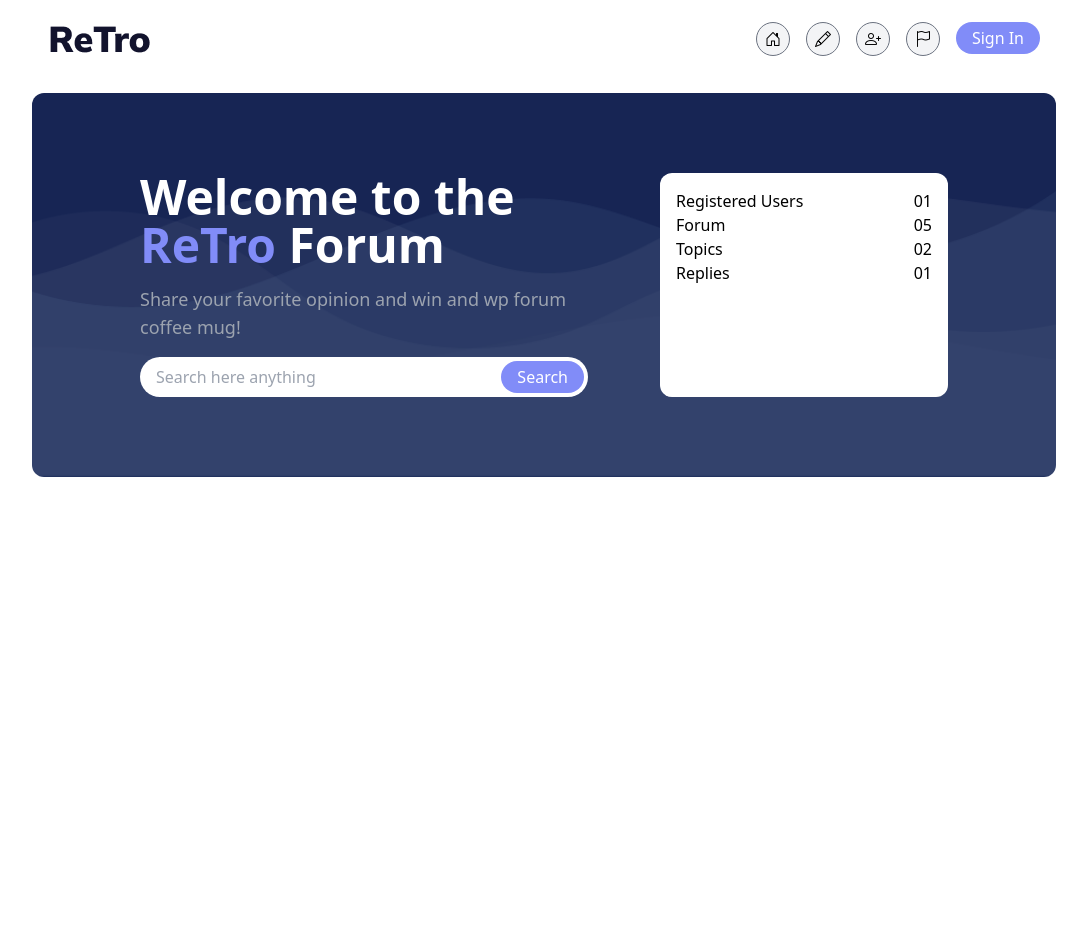
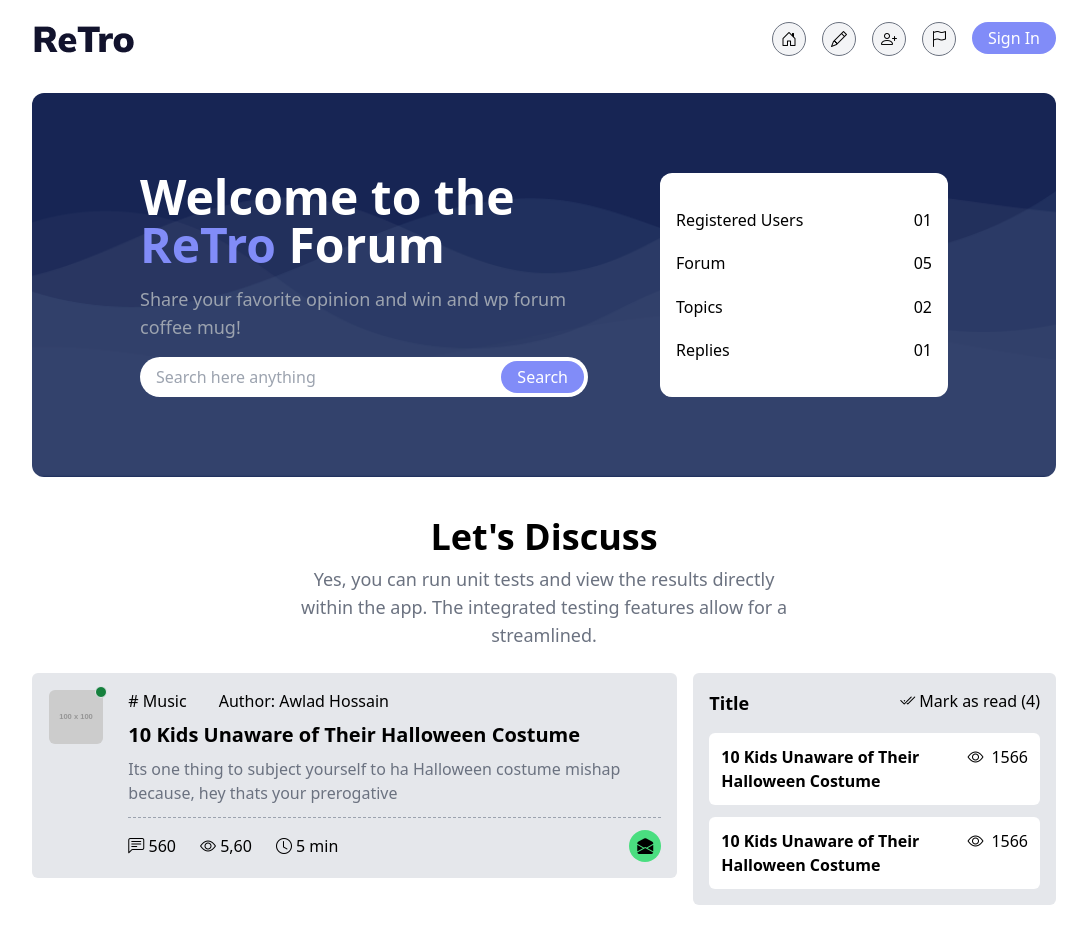
Before and after one commit to rahatfaruk/pha6-retro-forum, a plain HTML site: page index.html in a window 1280 px wide. Shown: the whole page, without its empty margins (96-1183 px from the left). Before the commit the page ends 800 px from the top, so only its background shows below. Drawn offline with nearby package versions, Linux system fonts and the light colour scheme; placeholder pictures from the web are drawn by us.

Commit message:
lets-discuss sect ui added

```diff
--- a/index.html
+++ b/index.html
@@ -10,7 +10,7 @@
   <link rel="stylesheet" href="https://cdn.jsdelivr.net/npm/bootstrap-icons@1.11.3/font/bootstrap-icons.min.css">
 </head>
 <body>
-  <header class="p-4 max-w-screen-lg mx-auto">
+  <header class="py-4 px-4 md:px-0 max-w-screen-lg mx-auto">
     <!-- ## navbar -->
     <nav class="flex flex-col md:flex-row items-center justify-between gap-4">
       <!-- logo -->
@@ -53,7 +53,7 @@
           </form>
         </div>
         <!-- col: info -->
-        <ul class="w-3/4 md:w-2/6 mx-auto p-4 rounded-xl bg-white">
+        <ul class="flex flex-col justify-evenly w-3/4 md:w-2/6 mx-auto p-4 rounded-xl bg-white">
           <li class="flex justify-between gap-6">
             <h3>Registered Users</h3>
             <p>01</p>
@@ -73,6 +73,89 @@
         </ul>
       </div>
     </section>
+
+    <!-- ## sect: discuss -->
+    <section class="p-6">
+      <div class="max-w-screen-lg mx-auto">
+        <!-- ### section-header -->
+        <div class="max-w-lg mx-auto mb-6 text-center">
+          <h2 class="text-3xl md:text-4xl mb-2 font-bold">Let&apos;s Discuss</h2>
+          <p class="md:text-lg text-gray-500">Yes, you can run unit tests and view the results directly within the app. The integrated testing features allow for a streamlined.</p>
+        </div>
+
+        <!-- ### posts & marked-posts -->
+        <div class="flex flex-col md:flex-row md:items-start gap-4">
+          <!-- col: posts -->
+          <div>
+            <!-- post-card -->
+            <div class="flex items-start gap-6 p-4 rounded-md bg-gray-200">
+              <!-- img-box -->
+              <div class="relative w-20 h-20 border">
+                <img src="https://dummyimage.com/100" class="w-full rounded-md" alt="">
+                <!-- active-status: dot circle -->
+                <span class="absolute -right-1 -top-1 inline-block w-3 h-3 rounded-full border bg-green-700"></span>
+              </div>
+              <!-- content -->
+              <div>
+                <!-- top row -->
+                <div class="flex gap-8">
+                  <p># Music</p>
+                  <p>Author: Awlad Hossain</p>
+                </div>
+                <h3 class="text-xl font-semibold py-2">10 Kids Unaware of Their Halloween Costume</h3>
+                <p class="text-gray-500">Its one thing to subject yourself to ha Halloween costume mishap because, hey thats your prerogative</p>
+                <!-- others info -->
+                <ul class="flex items-center gap-6 mt-3 pt-3 border-t border-dashed border-gray-400">
+                  <li>
+                    <i class="bi bi-chat-left-text"></i>
+                    <span>560</span>
+                  </li>
+                  <li>
+                    <i class="bi bi-eye"></i>
+                    <span>5,60</span>
+                  </li>
+                  <li>
+                    <i class="bi bi-clock"></i>
+                    <span>5 min</span>
+                  </li>
+                  <li class="ml-auto">
+                    <button class="bg-green-400 px-2 py-1 rounded-full"> <i class="bi bi-envelope-open-fill hover:opacity-50"></i> </button>
+                  </li>
+                </ul>
+              </div>
+            </div>
+          </div>
+          <!-- col: marked-posts -->
+          <div class="bg-gray-200 p-4 rounded-md">
+            <!-- heading-bar -->
+            <div class="flex justify-between gap-4 mb-4">
+              <h3 class="font-bold text-lg">Title</h3>
+              <p>
+                <i class="bi bi-check2-all"></i> Mark as read (<span>4</span>)
+              </p>
+            </div>
+
+            <!-- marked-posts-list -->
+            <ul class="space-y-3">
+              <li class="flex justify-between gap-4 bg-white p-3 rounded-md">
+                <h4 class="font-bold">10 Kids Unaware of Their Halloween Costume</h4>
+                <p class="flex gap-2">
+                  <i class="bi bi-eye"></i>
+                  <span>1566</span>
+                </p>
+              </li>
+              <li class="flex justify-between gap-4 bg-white p-3 rounded-md">
+                <h4 class="font-bold">10 Kids Unaware of Their Halloween Costume</h4>
+                <p class="flex gap-2">
+                  <i class="bi bi-eye"></i>
+                  <span>1566</span>
+                </p>
+              </li>
+            </ul>
+          </div>
+        </div>
+      </div>
+    </section>
   </main>
 
   <footer></footer>
```
